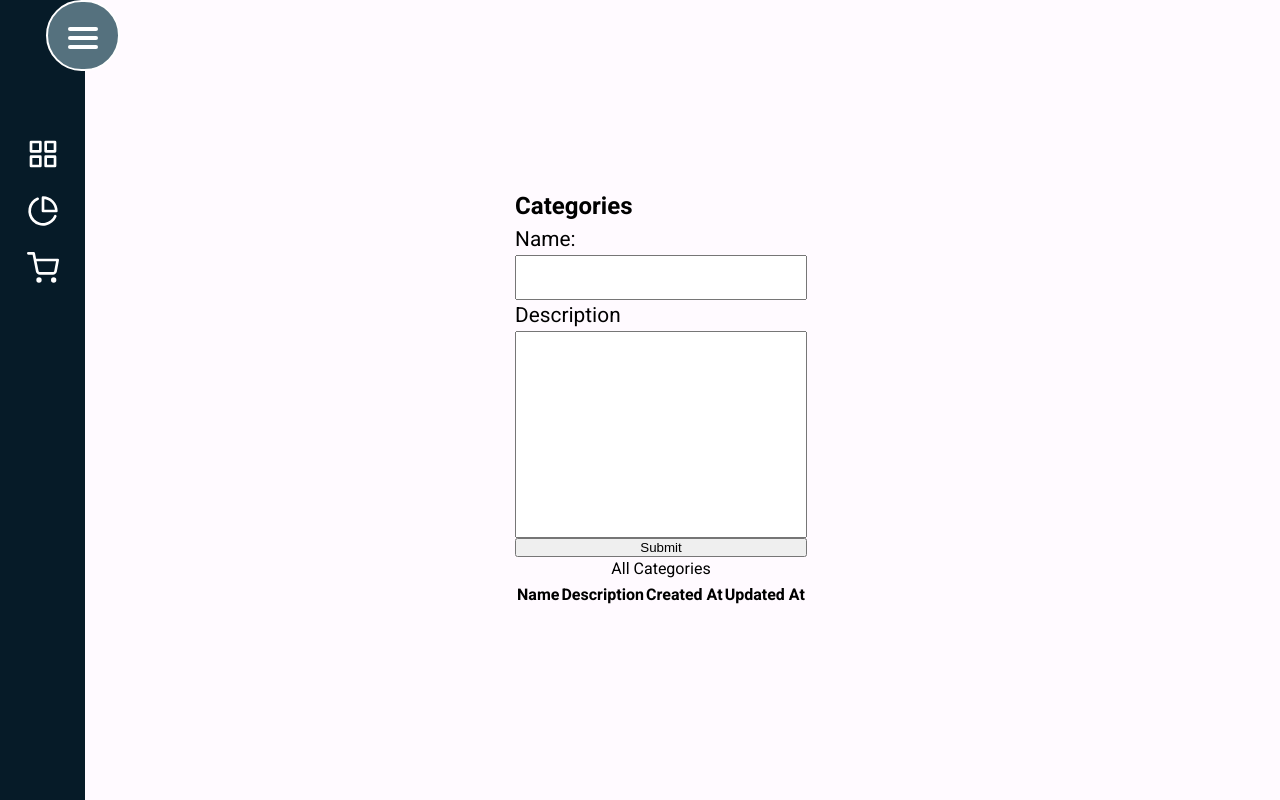
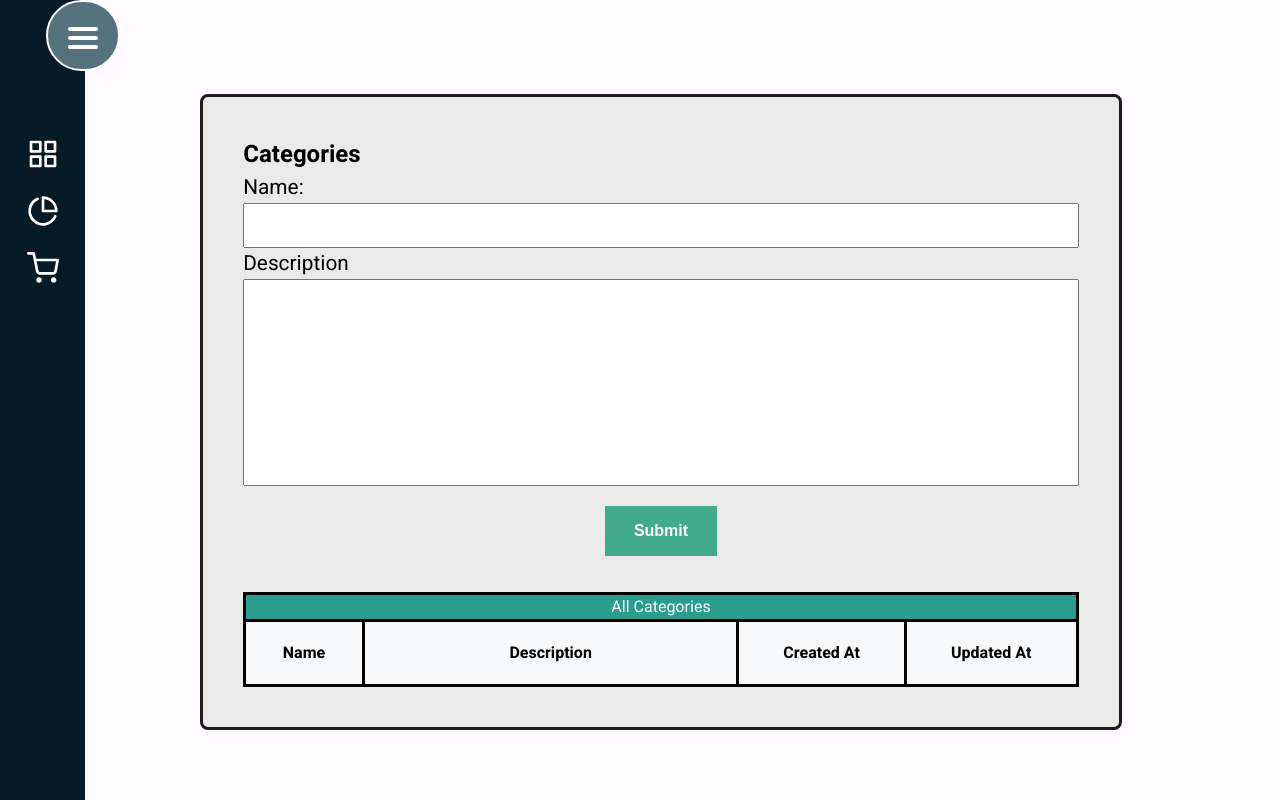
Before and after one commit to joaquimatheus/bookstore, a React (Create React App) app in the folder react-ui/: page /management/products/categories in a window 1280 px wide. Built offline with nearby package versions, Linux system fonts and the light colour scheme.

Commit message:
CSS rules for TableProduct and changed some declarations to make more large the container

```diff
--- a/react-ui/src/styles/management-products.css
+++ b/react-ui/src/styles/management-products.css
@@ -37,10 +37,9 @@ body {
     border: none;
 }
 
-.form-product {
-    width: 360px;
+.content-product {
     padding: 2.5em;
-    width: 50%;
+    width: 80%;
     background-color: var(--light-gray);
     border: 3px solid #1e1b18;
     border-radius: 0.5em;
@@ -70,3 +69,65 @@ body {
     font-size: 1.2em;
     resize: none;
 }
+
+.align-center {
+    align-items: center;
+}
+
+.form-group > button {
+    margin: 20px 0;
+    padding: 1em;
+    font-size: 1em;
+    width: 7em;
+    background-color: #43aa8b;
+    border: none;
+    font-weight: 900;
+    color: white;
+}
+
+.form-group > button:hover {
+    background-color: #4d908e;
+}
+
+.table-product {
+    width: 100%;
+    border-collapse: collapse;
+    margin-top: 1em;
+}
+
+.table-product th {
+    height: 1.2em;
+    text-align: center;
+    background-color: #f8f9fa;
+}
+
+.table-product > caption {
+    border: 3px solid black;
+    border-bottom: none;
+    background-color: #2a9d8f;
+    color: white;
+}
+
+.table-product thead th {
+    border: 3px solid black;
+}
+
+.table-product tbody tr, td {
+    border: 3px solid black;
+}
+
+.table-product th, td {
+    padding: 1.2em;
+}
+
+tr:nth-child(even) {
+    background-color: #f8f9fa;
+}
+
+tr:nth-child(odd) {
+    background-color: #fffcf2;
+}
+
+.th-description {
+    width: 45%;
+}
```
